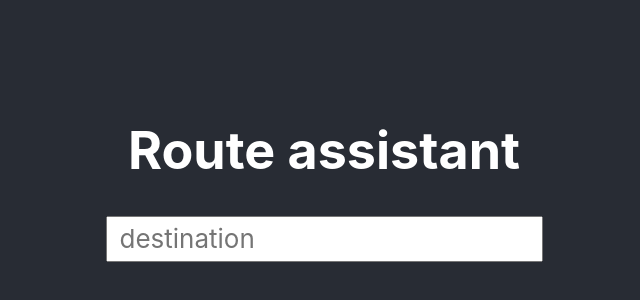
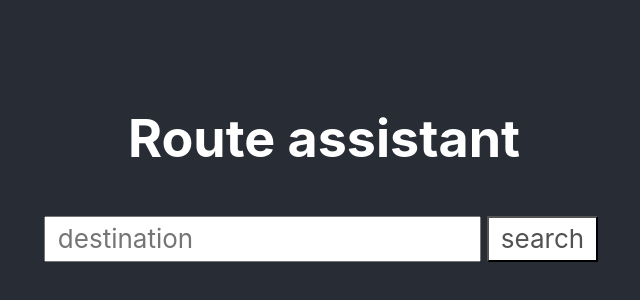
Before and after one commit to MCesarczyk/route-assistant, a React (Create React App) app: page / in a window 1280 px wide. Shown: the part 226-526 px from the top of the page, without its empty margins (316-956 px from the left). Built offline with nearby package versions, Linux system fonts and the light colour scheme.

Commit message:
added button to trigger API search, added Space component for layout improvement

```diff
--- a/src/App.tsx
+++ b/src/App.tsx
@@ -1,23 +1,31 @@
-import { useEffect, useState } from 'react';
+import { useState } from 'react';
 import { getGeocode } from './utils/getGeocode';
 import { Header } from './components/Header/styled';
+import { Space } from './components/Space/styled';
 import Input from './components/Input';
+import Button from './components/Button';
 
 const App = () => {
   const [query, setQuery] = useState('');
 
-  useEffect(() => {
+  const searchGeocode = () => {
     query && getGeocode(encodeURIComponent(query));
-  }, [query]);
+  };
 
   return (
     <Header>
       <h1>Route assistant</h1>
-      <Input
-        value={query}
-        setValue={setQuery}
-        placeholder="destination"
-      />
+      <Space align="center">
+        <Input
+          value={query}
+          setValue={setQuery}
+          placeholder="destination"
+        />
+        <Button
+          title={"search"}
+          onClick={searchGeocode}
+        />
+      </Space>
     </Header>
   );
 }
--- /dev/null
+++ b/src/components/Button/index.tsx
@@ -0,0 +1,17 @@
+import { MouseEventHandler } from "react";
+import { StyledButton } from "./styled";
+
+type buttonProps = {
+  type?: "button" | "submit" | "reset" | undefined,
+  primary?: string | undefined,
+  title: string,
+  onClick: MouseEventHandler
+}
+
+const Button = ({ type, primary, title, onClick }: buttonProps) => (
+  <StyledButton type={type} primary={primary} onClick={onClick}>
+    {title}
+  </StyledButton>
+);
+
+export default Button;
--- /dev/null
+++ b/src/components/Button/styled.tsx
@@ -0,0 +1,17 @@
+import styled, { css } from "styled-components";
+
+type StyledButtonProps = {
+  primary?: string
+}
+
+export const StyledButton = styled.button`
+  color: #525252;
+  background-color: #fff;
+  padding: 0.375rem 0.75rem;
+  margin: 0.75rem 0.375rem;
+
+  ${({ primary }: StyledButtonProps) => primary && css`
+  color: #fff;
+  background-color: #525252;
+  `}
+`
--- /dev/null
+++ b/src/components/Space/styled.tsx
@@ -0,0 +1,17 @@
+import styled, { css } from "styled-components";
+
+interface SpaceProps {
+  align?: string,
+  justify?: string,
+  vertical?: string
+}
+
+export const Space = styled.div`
+  display: flex;
+  align-items: ${(props: SpaceProps) => props.align};
+  justify-content: ${props => props.justify};
+
+  ${({ vertical }) => vertical && css`
+    flex-direction: column;
+  `}
+`
```
Also changed, not shown: 1 other file (tests, documents, lock files or other folders).
